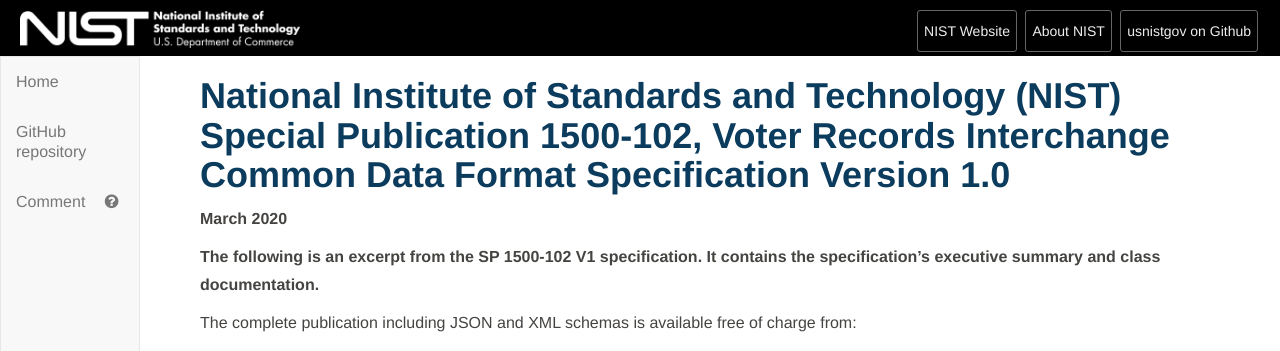
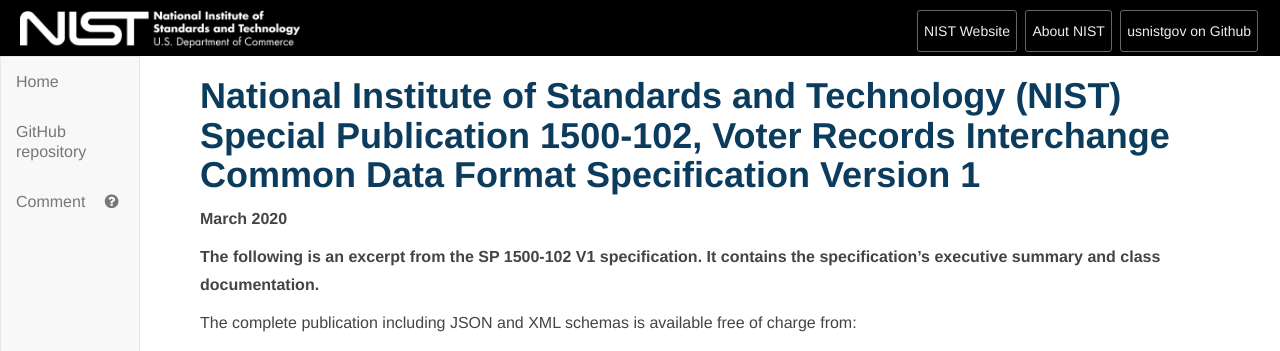
Before and after one commit to usnistgov/VoterRecordsInterchange, a Jekyll site: the page built from index.md, in a window 1280 px wide and 900 px high. Shown: the top 351 px of the window. Built offline with Jekyll 4.4.1, drawn with Linux system fonts in a browser that asks for light colours; our own code applies the rules of GitHub Pages for plain Markdown files.

Commit message:
improved documantation

```diff
--- a/index.md
+++ b/index.md
@@ -1,4 +1,4 @@
-# National Institute of Standards and Technology (NIST) Special Publication 1500-102, Voter Records Interchange Common Data Format Specification Version 1.0
+# National Institute of Standards and Technology (NIST) Special Publication 1500-102, Voter Records Interchange Common Data Format Specification Version 1
 
 **March 2020**
 
```
